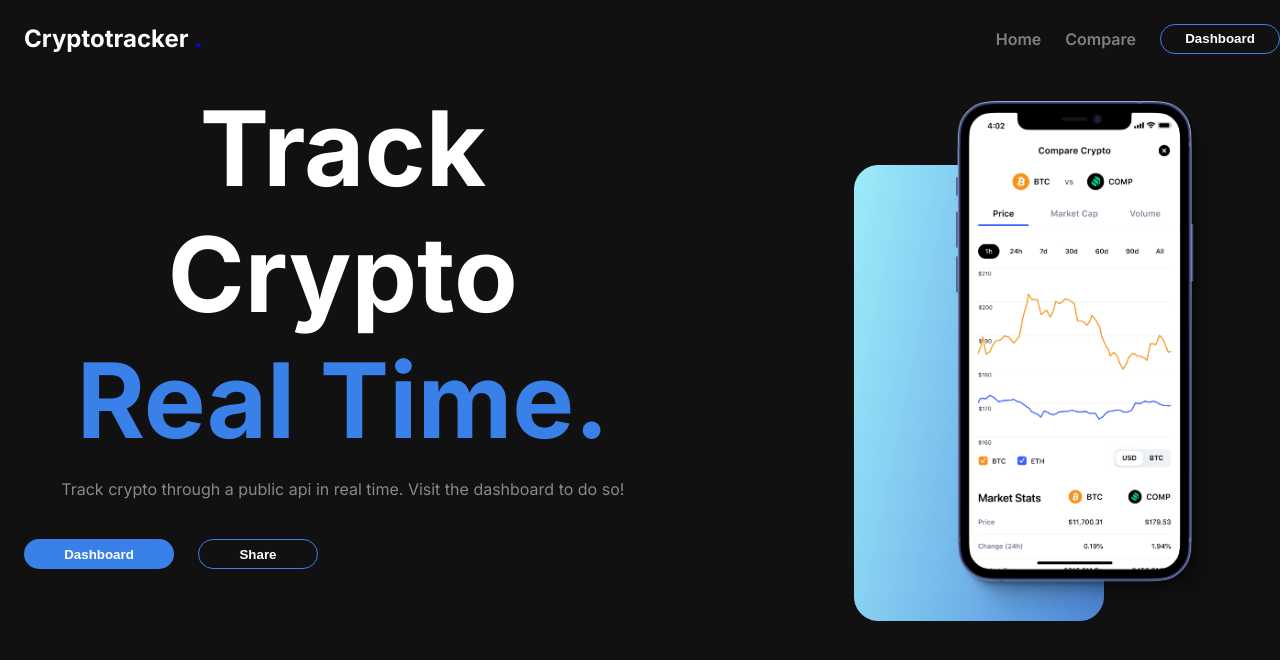
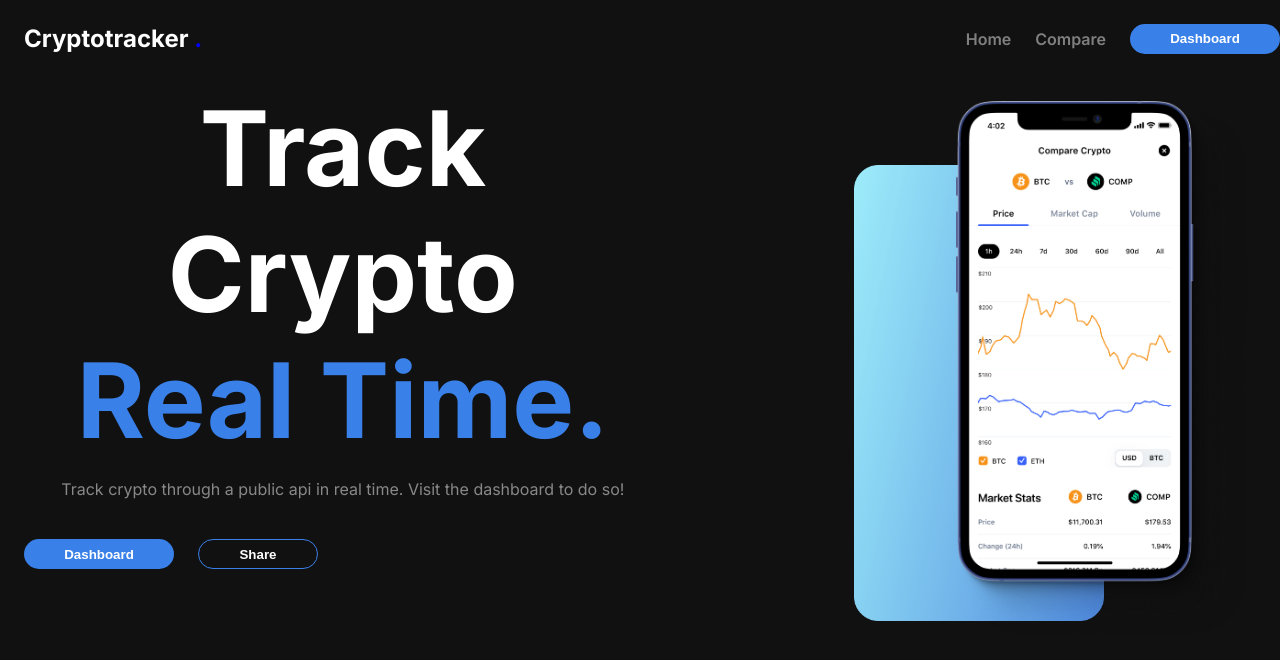
Before and after one commit to Deepak-Wagh-Project/crypto-application-react, a React (Create React App) app: page /#/ in a window 1280 px wide. Shown: the top 660 px of the page. Built offline with nearby package versions, Linux system fonts and the light colour scheme.

Commit message:
4th commit

```diff
--- a/src/components/Coin/CoinInfo/index.js
+++ b/src/components/Coin/CoinInfo/index.js
@@ -1,7 +1,7 @@
 import React, { useState } from "react";
 import "./style.css"
 
-const CoinInfo=({heading,desc})=>{
+const CoinInfo=({name,desc})=>{
        const [flag,setFlag]=useState(false)
 
        const shortDesc=desc.slice(0,200)+"<span  style='color:var(--grey)'>Read More...</span>";
@@ -10,7 +10,7 @@ const CoinInfo=({heading,desc})=>{
 
 
     return(<div className="grey-wrapper" >
-        <h2 className="coin-info-heading">{heading}</h2>
+        <h2 className="coin-info-heading">{name}</h2>
         {
 
 
--- a/src/components/Common/Button/index.js
+++ b/src/components/Common/Button/index.js
@@ -2,15 +2,15 @@ import React from "react";
 import "./style.css"
 import { useNavigate } from "react-router-dom";
 
-const Button=({text,handleOnClick,outline})=>{
+const Button=({text,outline,handleOnClick})=>{
 const navigate=useNavigate()
+ function changePage(){
+    if(handleOnClick){
+        navigate(handleOnClick)
+    }
+ }
 
-    if(handleOnClick){
-        navigate("/dashboard")
-    }
-
-
-    return(<button className= {outline?"outline-btn":"btn"} onClick={()=>navigate("/dashboard")}>{text}</button>)
+    return(<button className= {outline?"outline-btn":"btn"} onClick={()=>changePage()}>{text}</button>)
 }
 
 export default Button;
--- a/src/components/Common/Header/drawer.js
+++ b/src/components/Common/Header/drawer.js
@@ -23,8 +23,9 @@ export default function TemporaryDrawer() {
             <NavLink to="/" className="link"><p>Home</p></NavLink>
        <NavLink to="/compare" className="link"><p>Compare</p></NavLink>
        <Button text={"Dashboard"}
-        onClick={true}
+
         outline={true}
+        onClick={"/dashboard"}
         />
 
           </div>
--- a/src/components/Common/Header/index.js
+++ b/src/components/Common/Header/index.js
@@ -12,8 +12,9 @@ const Header=()=>{
        <NavLink to="/" className="link"><p>Home</p></NavLink>
        <NavLink to="/compare" className="link"><p>Compare</p></NavLink>
       <Button text={"Dashboard"}
-        onClick={true}
-        outline={true}
+
+        outline={false}
+        handleOnClick={"/dashboard"}
         />
 
      </div>
--- a/src/components/LandingPage/MainComponents/index.js
+++ b/src/components/LandingPage/MainComponents/index.js
@@ -29,7 +29,7 @@ const MainComponent=()=>{
              Visit the dashboard to do so!
              </motion.p>
              <div className="btn-flex">
-                <Button text={"Dashboard"} navigate={navigate} />
+                <Button text={"Dashboard"}  outline={false} handleOnClick={"/dashboard"} />
                 <Button text={"Share"} outline={true} />
              </div>
         </div>
--- a/src/pages/ComparePage.js
+++ b/src/pages/ComparePage.js
@@ -33,18 +33,30 @@ function ComparePage() {
     getCoinsData();
   }, []);
 
+  async function handleDaysChange(event){
+    setLoading(true)
+        setDays(event.target.value)
+        const prices1=await getCoinPrices(coin1,event.target.value,priceType);
+                const prices2=await getCoinPrices(coin2,event.target.value,priceType);
+                settingChartData(setChartData,prices1,prices2)
+             setLoading(false)
+    }
+
   const getCoinsData = async () => {
     const response = await get100Coins();
     setAllCoins(response);
 
-    const data1 = await getCoinData(coin1);
-    const data2 = await getCoinData(coin2);
+    const data1 = await getCoinData("bitcoin");
+    const data2 = await getCoinData("ethereum");
 
     if (data1) {
+
       convertObject(setCoinData1, data1);
+      console.log("data1 is below",coinData1)
     }
     if (data2) {
         convertObject(setCoinData2, data2);
+        console.log("data2 is below",coinData1)
     }
     getPrices(coin1, coin2, days, priceType);
     setLoading(false);
@@ -54,12 +66,14 @@ function ComparePage() {
     const prices1 = await getCoinPrices(coin1, days, priceType);
     const prices2 = await getCoinPrices(coin2, days, priceType);
     settingChartData(setChartData, prices1, prices2);
+    console.log(chartData)
   };
 
   const handleCoinChange = async (e, isCoin2) => {
     if (!isCoin2) {
       setCoin1(e.target.value);
       const data1 = await getCoinData(e.target.value);
+      console.log("data1 is below",data1)
       if (data1) {
         convertObject(setCoinData1, data1);
         getPrices(e.target.value, coin2, days, priceType);
@@ -67,6 +81,7 @@ function ComparePage() {
     } else {
       setCoin2(e.target.value);
       const data2 = await getCoinData(e.target.value);
+      console.log("data2 is below",data2)
       if (data2) {
         convertObject(setCoinData2, data2);
         getPrices(coin1, e.target.value, days, priceType);
@@ -82,33 +97,17 @@ function ComparePage() {
   return (
     <>
       <Header />
-      {/* <div className="grey-container">
-            <List coin={coinData1} />
-          </div>
-          <div className="grey-container">
-            <List coin={coinData2} />
-          </div> */}
+
+
+
       <div className="div-flex">
 
-        {/* <SelectCoins
-          coin={coin1}
-          handleChange={(e) => handleCoinChange(e)}
-          allCoins={allCoins.filter((coin) => coin.id != coin2)}
-        />
+      <SelectCoins crypto1={coin1} crypto2={coin2}
+      handleCoinChange={(e)=>handleCoinChange(e)}/>
 
-        <SelectCoins
-          coin={coin2}
-          handleChange={(e) => handleCoinChange(e, true)}
-          allCoins={allCoins.filter((coin) => coin.id != coin1)}
-        /> */}
-        {/* <SelectDays
-          noText={true}
-          days={days}
-          handleChange={(e) => {
-            setDays(e.target.value);
-            getPrices(coin1, coin2, e.target.value, priceType);
-          }}
-        /> */}
+
+     <SelectDays days={days} handleDaysChange={handleDaysChange}/>
+
       </div>
       {loading ? (
         <Loader />
@@ -132,6 +131,11 @@ function ComparePage() {
           <div className="grey-container" style={{ marginBottom: "2rem" }}>
             <CoinInfo name={coinData2.name} desc={coinData2.desc} />
           </div>
+
+          <List coin={coinData1} i={1}/>
+
+
+            <List coin={coinData2} i={2} />
         </>
       )}
 
```
